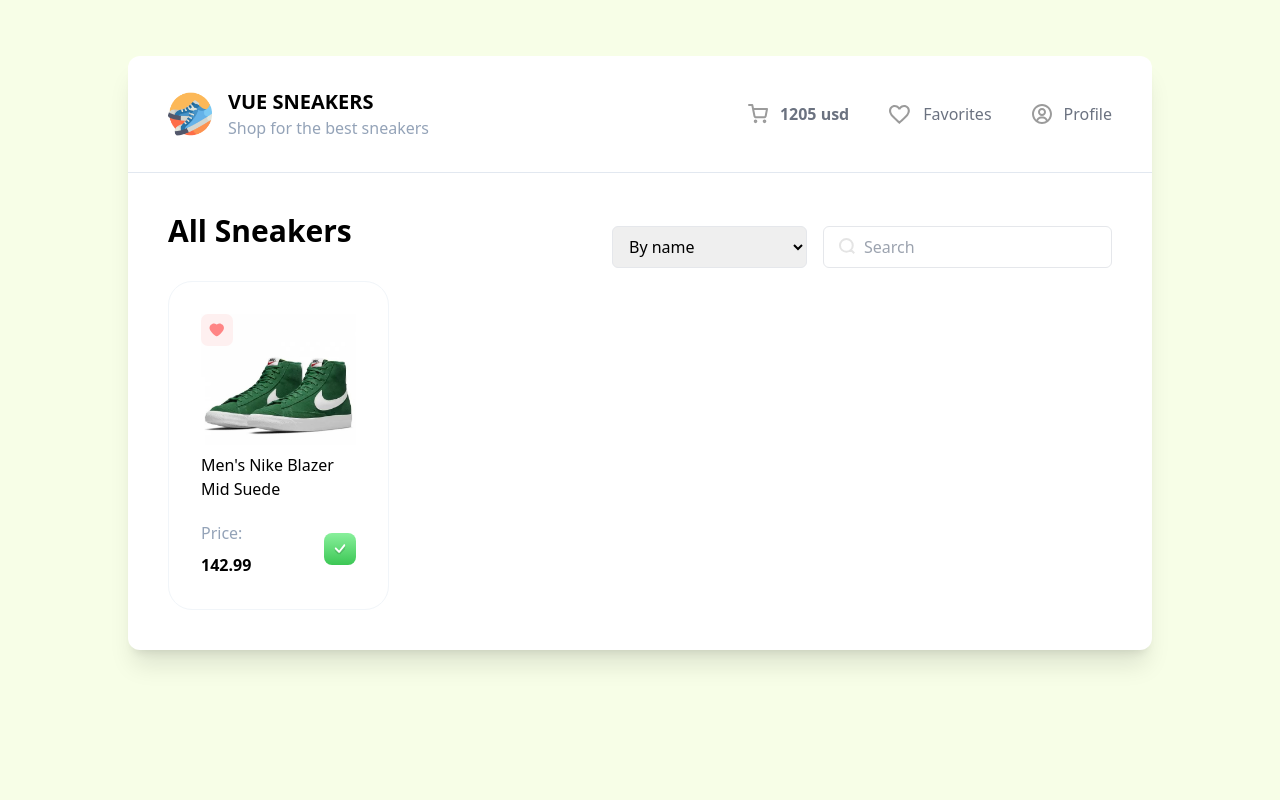
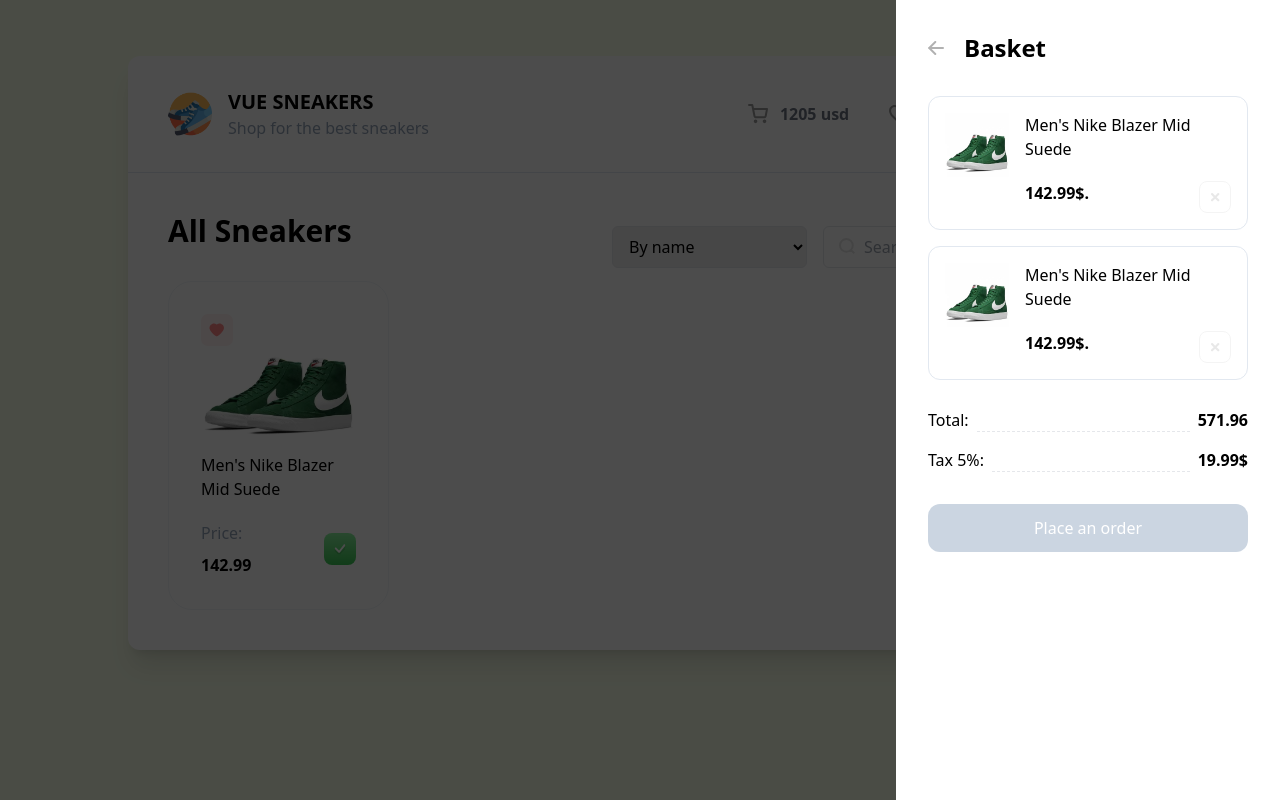
Before and after one commit to KenanRamazanov/Ecommerce-Sneakers, a Vue app: page / in a window 1280 px wide. Built offline with nearby package versions, Linux system fonts and the light colour scheme.

Commit message:
Editing App

```diff
--- a/src/App.vue
+++ b/src/App.vue
@@ -5,7 +5,7 @@ import Drawer from './components/Drawer.vue'
 </script>
 
 <template>
-  <!-- <Drawer/> -->
+  <Drawer/>
   <div class="bg-white w-4/5 m-auto rounded-xl shadow-xl mt-14">
     <Header />
 
```
